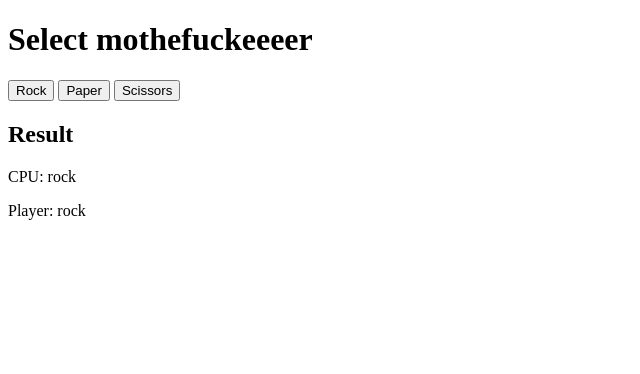
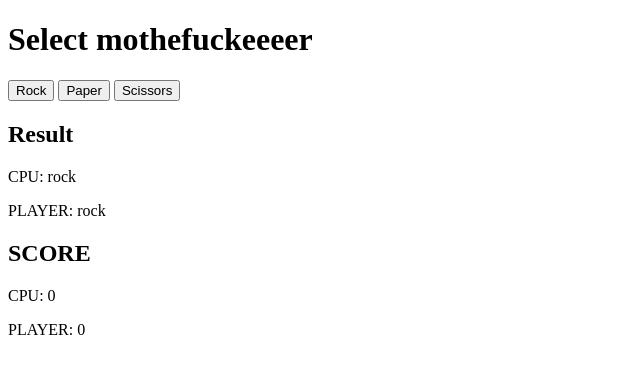
Before and after one commit to xThirteenIII/rock-paper-scissors, a plain HTML site: page index.html in a window 1280 px wide. Both pictures are taken after a click on the button "Rock". Shown: the whole page, without its empty margins (0-640 px from the left). Drawn offline with Linux system fonts and the light colour scheme.

Commit message:
Add showScore functionality

```diff
--- a/assets/scripts/play.js
+++ b/assets/scripts/play.js
@@ -64,6 +64,7 @@ function playRound(){
     }
 
     showResult();
+    showScore();
 }
 
 function selectRock(){
@@ -110,6 +111,23 @@ function showResult(){
     while (player_text.firstChild) {
         player_text.removeChild(player_text.firstChild);
     }
-    let playerTextNode = document.createTextNode(`Player: ${playerChoice}`);
+    let playerTextNode = document.createTextNode(`PLAYER: ${playerChoice}`);
     player_text.appendChild(playerTextNode);
 }
+
+function showScore(){
+
+    const cpu_score = document.querySelector("#cpu_score");
+    while (cpu_score.firstChild) {
+        cpu_score.removeChild(cpu_score.firstChild);
+    }
+    let textNode = document.createTextNode(`CPU: ${computerScore}`);
+    cpu_score.appendChild(textNode);
+
+    const player_score = document.querySelector("#player_score");
+    while (player_score.firstChild) {
+        player_score.removeChild(player_score.firstChild);
+    }
+    let playerTextNode = document.createTextNode(`PLAYER: ${playerScore}`);
+    player_score.appendChild(playerTextNode);
+}
--- a/index.html
+++ b/index.html
@@ -21,6 +21,11 @@
         <p id="cpu">CPU: </p>
         <p id="player">PLAYER: </p>
     </div>
+    <div>
+      <h2 id="score">SCORE</h2>
+        <p id="cpu_score">CPU: </p>
+        <p id="player_score">PLAYER: </p>
+    </div>
 
 
     <!-- scripts -->
```
